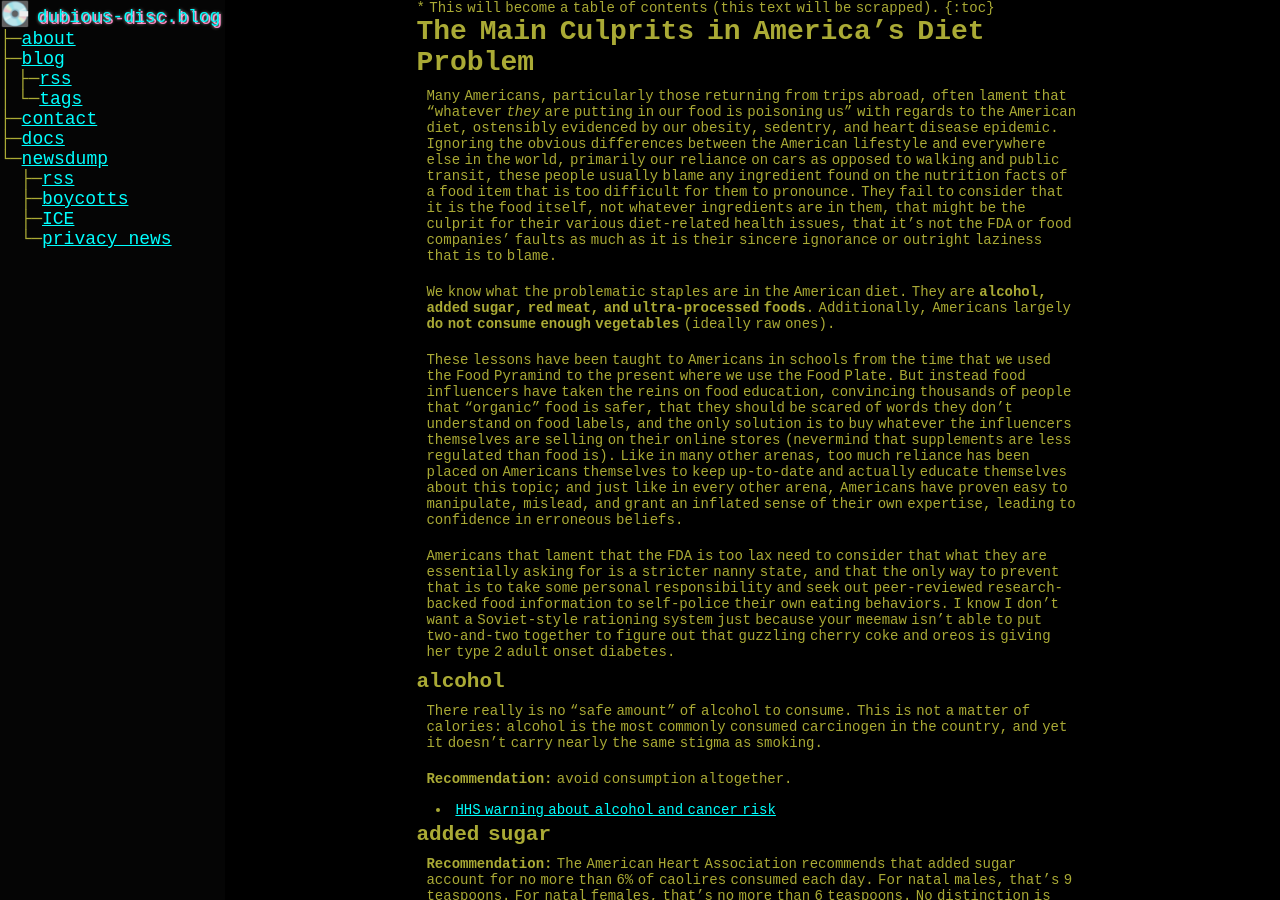
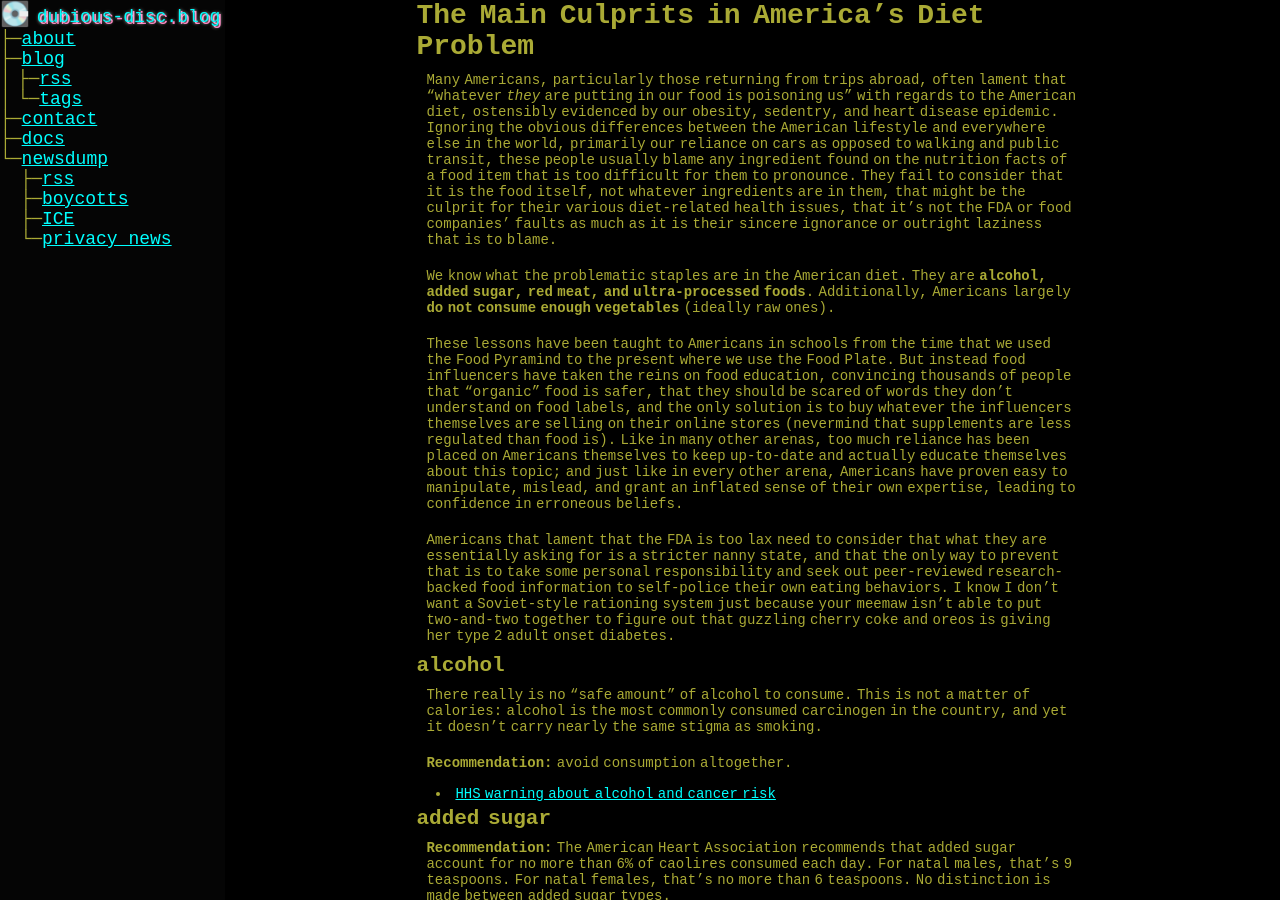
Before and after one commit to paranoid-porygon/paranoid-porygon.github.io, a Jekyll site: the page built from _pages/docs/culprits-of-americas-diet.md, in a window 1280 px wide and 900 px high. Built offline with Jekyll 4.4.1, drawn with Linux system fonts in a browser that asks for light colours.

Commit message:
created and applied doc layout

```diff
--- a/_layouts/doc.md
+++ b/_layouts/doc.md
@@ -1,8 +1,10 @@
 ---
 layout: default
 ---
-
+{% capture md %}
 * This will become a table of contents (this text will be scrapped).
 {:toc}
+{% endcapture %}
+{{ md | markdownify }}
 
 {{ content }}
```
